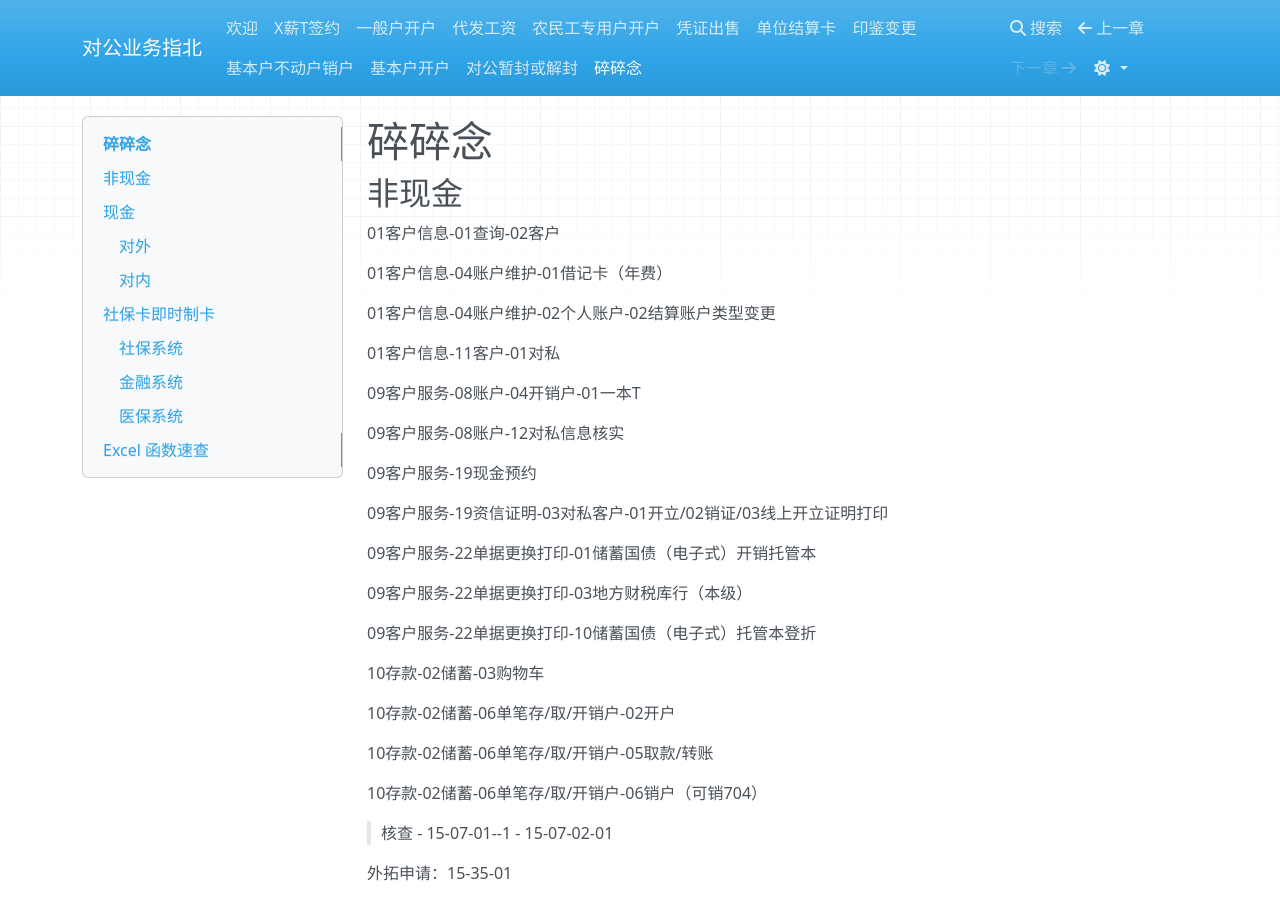
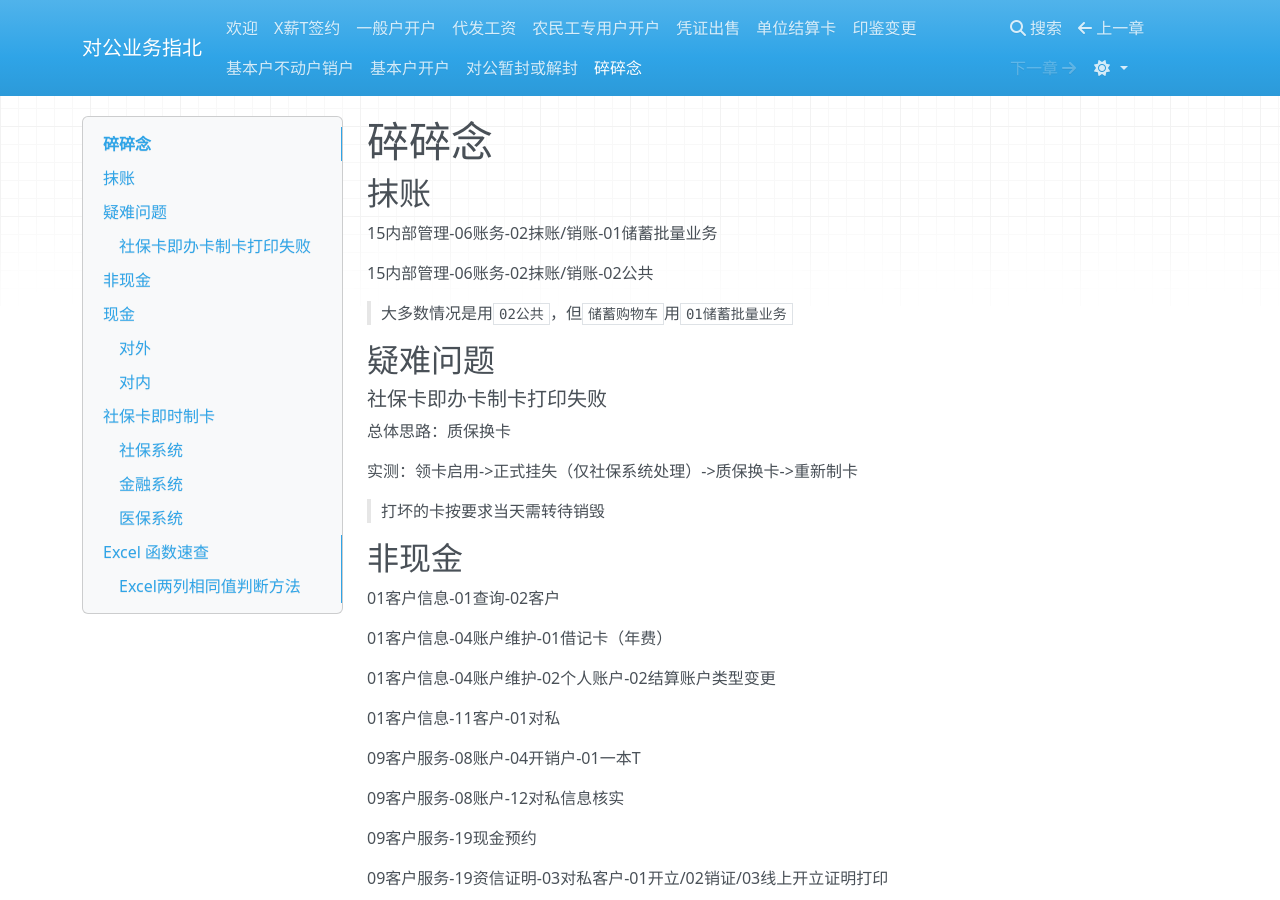
Before and after one commit to sakurafisch/fi, an MkDocs documentation site: the page built from docs/非对公.md, in a window 1280 px wide and 900 px high. Built offline with MkDocs 1.6.1, drawn with Linux system fonts in a browser that asks for light colours; nearby versions of some CDN libraries; some of the changed text lies outside the part shown.

Commit message:
feat: 抹账

````diff
--- a/docs/非对公.md
+++ b/docs/非对公.md
@@ -1,6 +1,25 @@
 # 碎碎念
 
+## 抹账
+
+15内部管理-06账务-02抹账/销账-01储蓄批量业务
+
+15内部管理-06账务-02抹账/销账-02公共
+
+> 大多数情况是用`02公共`，但`储蓄购物车`用`01储蓄批量业务`
+
+## 疑难问题
+
+##### 社保卡即办卡制卡打印失败
+
+总体思路：质保换卡
+
+实测：领卡启用->正式挂失（仅社保系统处理）->质保换卡->重新制卡
+
+> 打坏的卡按要求当天需转待销毁
+
 ## 非现金
+
 01客户信息-01查询-02客户
 
 01客户信息-04账户维护-01借记卡（年费）
@@ -108,3 +127,9 @@ MMM1003510MMM0012884MMM1000240MMM0005218MMM0006654MMM0002327MMM0001421
 ## Excel 函数速查
 
 [excel-functions-by-category](https://support.microsoft.com/en-us/office/excel-functions-by-category-5f91f4e9-7b42-46d2-9bd1-63f26a86c0eb)
+
+##### Excel两列相同值判断方法
+
+```excel
+= COUNTIF(B:B, A) > 0
+```
````
